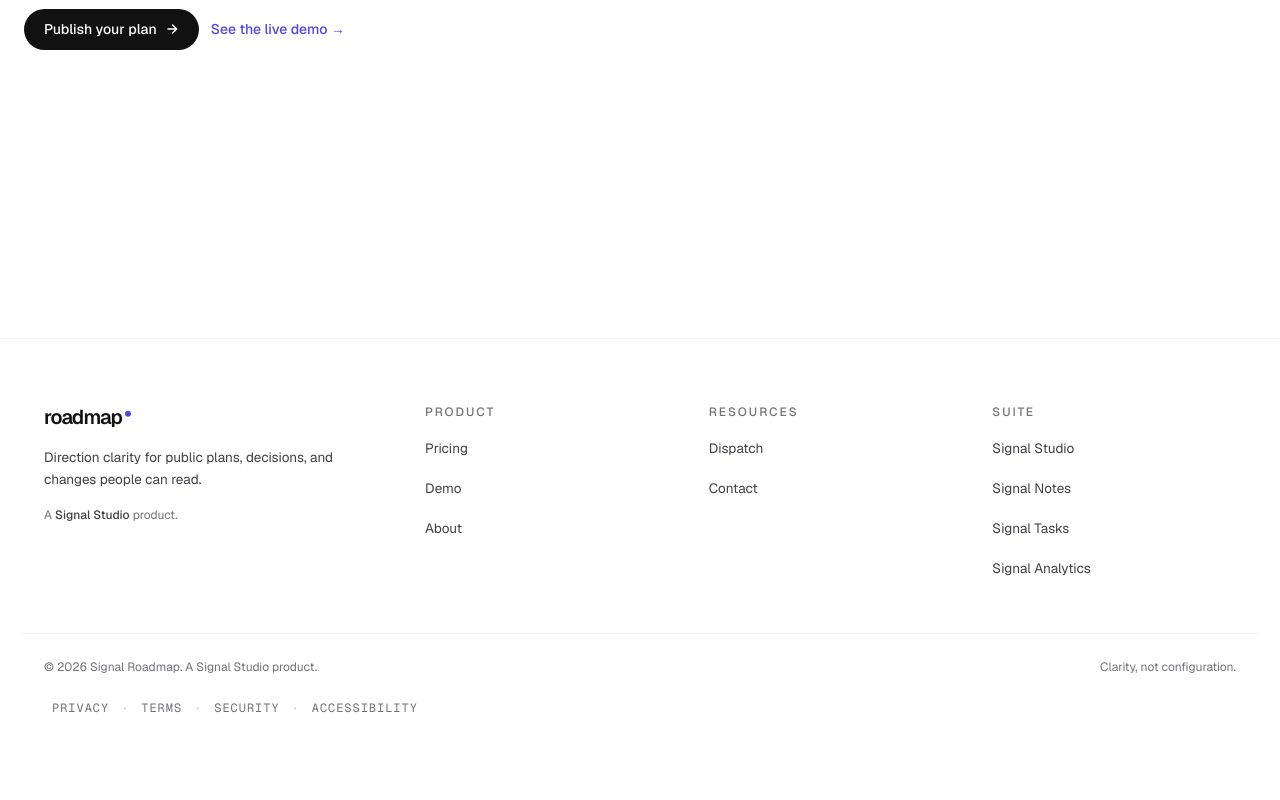
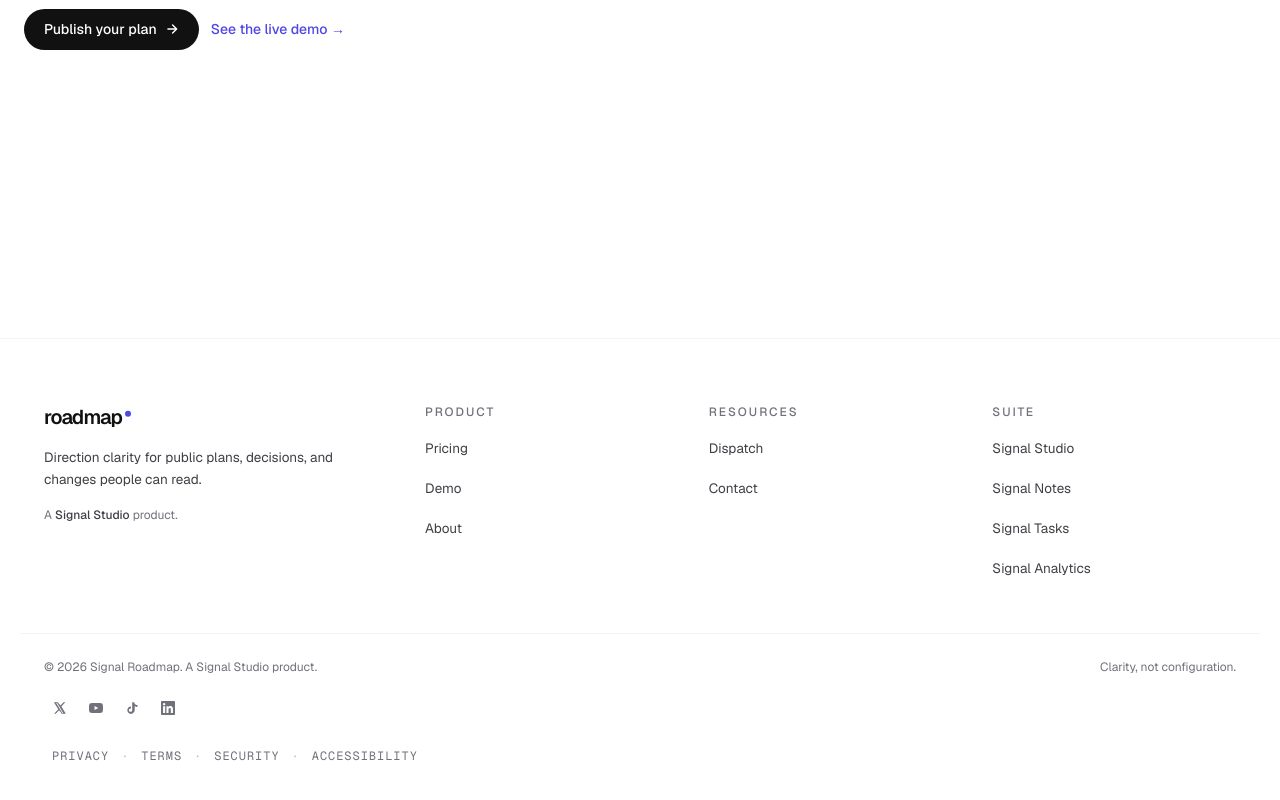
Before and after one commit to ethanmcn2013-droid/timeline, a Next.js app: page / in a window 1280 px wide. Shown: the part 2283-3083 px from the top of the page. Before the commit the page ends 3055 px from the top, so only its background shows below. Built offline with nearby package versions, Linux system fonts and the light colour scheme; no server answers.

Commit message:
Roadmap: add suite-consistent social row to marketing footer
Co-Authored-By: Claude Opus 4.7 (1M context) <noreply@anthropic.com>

```diff
--- a/src/components/marketing/site-footer.tsx
+++ b/src/components/marketing/site-footer.tsx
@@ -6,6 +6,49 @@ import {
   STUDIO_URL,
   TASKS_URL,
 } from "@/lib/product-urls";
+
+const SOCIALS = [
+  {
+    label: "X",
+    href: "https://x.com/signalstudio_ie",
+    title: "Signal Roadmap on X",
+    svg: (
+      <svg viewBox="0 0 24 24" width="14" height="14" fill="currentColor" aria-hidden>
+        <path d="M18.244 2H21l-6.59 7.53L22 22h-6.828l-4.78-6.234L4.8 22H2l7.06-8.07L1.5 2h6.91l4.32 5.69L18.244 2Zm-2.39 18.4h1.594L7.21 3.512H5.5L15.853 20.4Z" />
+      </svg>
+    ),
+  },
+  {
+    label: "YouTube",
+    href: "https://www.youtube.com/@signalstudio_ie",
+    title: "Signal Roadmap on YouTube",
+    svg: (
+      <svg viewBox="0 0 24 24" width="14" height="14" fill="currentColor" aria-hidden>
+        <path d="M23.498 6.186a3.016 3.016 0 0 0-2.122-2.136C19.505 3.545 12 3.545 12 3.545s-7.505 0-9.377.505A3.017 3.017 0 0 0 .502 6.186C0 8.07 0 12 0 12s0 3.93.502 5.814a3.016 3.016 0 0 0 2.122 2.136c1.871.505 9.376.505 9.376.505s7.505 0 9.377-.505a3.015 3.015 0 0 0 2.122-2.136C24 15.93 24 12 24 12s0-3.93-.502-5.814zM9.545 15.568V8.432L15.818 12l-6.273 3.568z" />
+      </svg>
+    ),
+  },
+  {
+    label: "TikTok",
+    href: "https://www.tiktok.com/@signalstudio_ie",
+    title: "Signal Roadmap on TikTok",
+    svg: (
+      <svg viewBox="0 0 24 24" width="14" height="14" fill="currentColor" aria-hidden>
+        <path d="M19.59 6.69a4.83 4.83 0 0 1-3.77-4.25V2h-3.45v13.67a2.89 2.89 0 0 1-5.2 1.74 2.89 2.89 0 0 1 2.31-4.64 2.93 2.93 0 0 1 .88.13V9.4a6.84 6.84 0 0 0-1-.05A6.33 6.33 0 0 0 5.8 20.1a6.34 6.34 0 0 0 10.86-4.43v-7a8.16 8.16 0 0 0 4.77 1.52v-3.4a4.85 4.85 0 0 1-1.84-.1z" />
+      </svg>
+    ),
+  },
+  {
+    label: "LinkedIn",
+    href: "https://www.linkedin.com/company/signal-studio-ie",
+    title: "Signal Roadmap on LinkedIn",
+    svg: (
+      <svg viewBox="0 0 24 24" width="14" height="14" fill="currentColor" aria-hidden>
+        <path d="M20.452 20.452h-3.554v-5.569c0-1.328-.024-3.037-1.852-3.037-1.853 0-2.136 1.447-2.136 2.94v5.666H9.356V9h3.414v1.561h.046c.477-.9 1.637-1.85 3.37-1.85 3.602 0 4.268 2.37 4.268 5.455v6.286ZM5.337 7.433a2.062 2.062 0 1 1 0-4.124 2.062 2.062 0 0 1 0 4.124ZM7.117 20.452H3.555V9h3.562v11.452ZM22.225 0H1.771C.792 0 0 .774 0 1.729v20.542C0 23.227.792 24 1.771 24h20.451C23.2 24 24 23.227 24 22.271V1.729C24 .774 23.2 0 22.222 0h.003Z" />
+      </svg>
+    ),
+  },
+] as const;
 
 export function SiteFooter() {
   return (
@@ -58,6 +101,24 @@ export function SiteFooter() {
         <span>© {new Date().getFullYear()} Signal Roadmap. A Signal Studio product.</span>
         <span>Clarity, not configuration.</span>
       </div>
+      <nav
+        aria-label="Signal Roadmap on social"
+        className="mx-auto mt-4 flex w-full max-w-[1240px] items-center gap-1 px-6"
+      >
+        {SOCIALS.map((s) => (
+          <a
+            key={s.label}
+            href={s.href}
+            target="_blank"
+            rel="noopener noreferrer"
+            title={s.title}
+            aria-label={s.title}
+            className="inline-flex min-h-[32px] w-8 items-center justify-center text-ink-quiet transition-colors hover:text-ink"
+          >
+            {s.svg}
+          </a>
+        ))}
+      </nav>
       <div
         className="mx-auto mt-4 flex w-full max-w-[1240px] flex-wrap items-center gap-x-1 gap-y-1 px-6 font-mono text-[12px] uppercase tracking-[0.08em] text-ink-quiet"
         style={{ paddingBottom: "max(0.5rem, env(safe-area-inset-bottom))" }}
```
